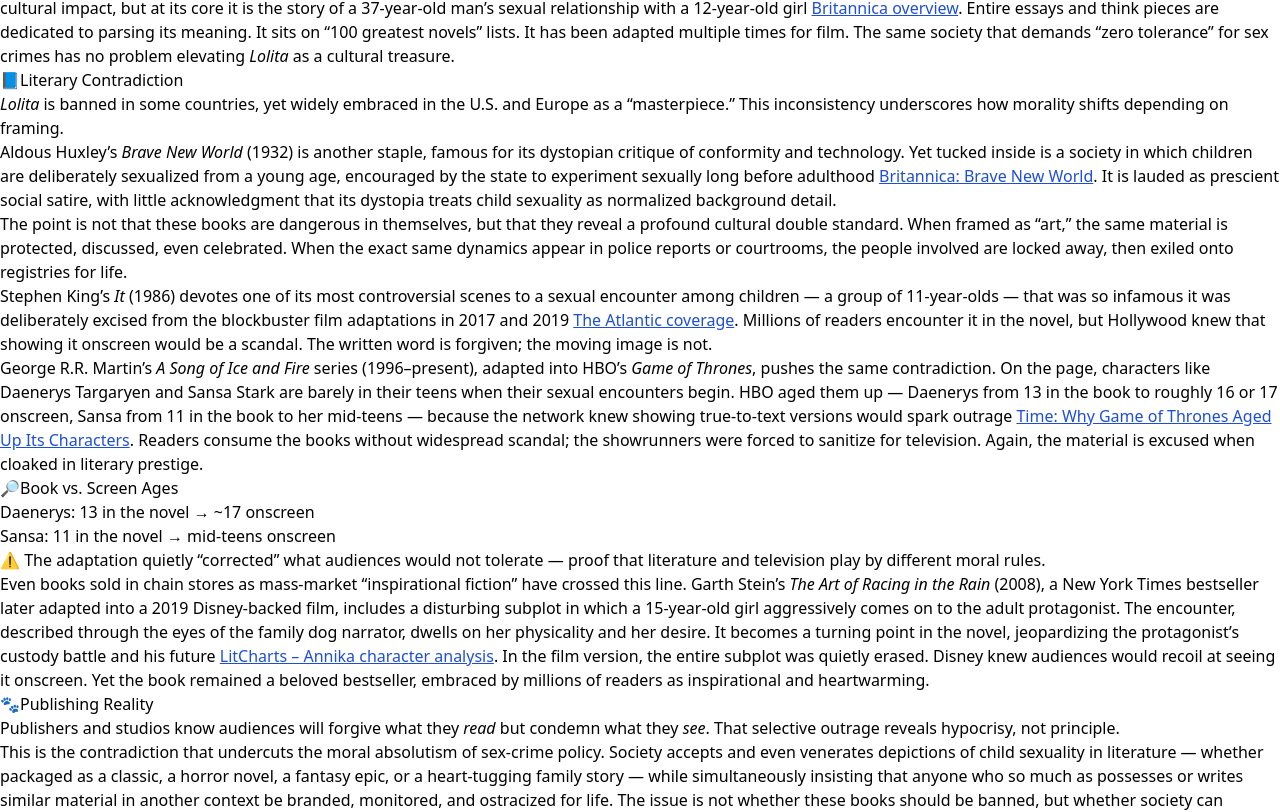
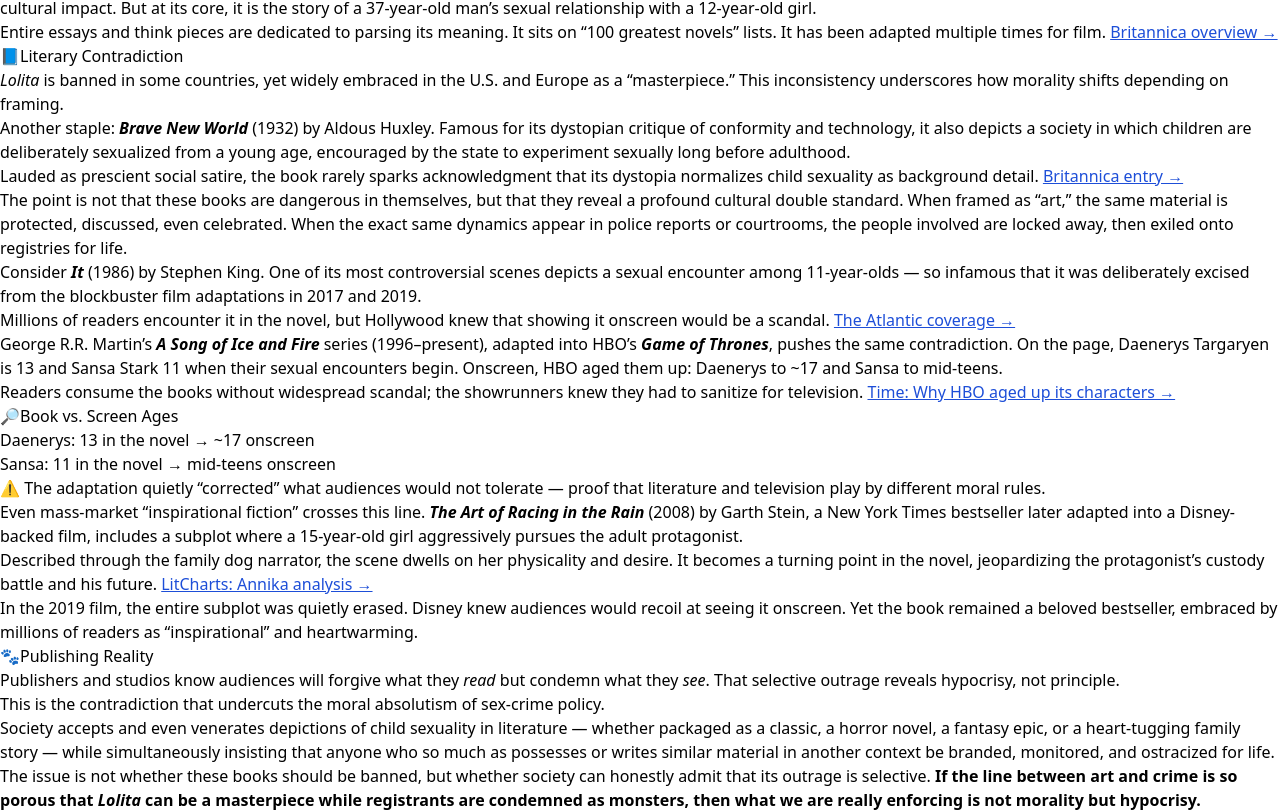
Before and after one commit to projectsolarrecon/Solar, a React (Vite) app: page /blog/classics-and-cancel-culture in a window 1280 px wide. Shown: the part 3390-4202 px from the top of the page. Built offline with nearby package versions, Linux system fonts and the light colour scheme.

Commit message:
Update BlogPopCultureSexCrime.tsx

```diff
--- a/src/pages/blog/BlogPopCultureSexCrime.tsx
+++ b/src/pages/blog/BlogPopCultureSexCrime.tsx
@@ -23,13 +23,17 @@ export default function BlogPopCultureSexCrime(): JSX.Element {
     >
       <article className="prose prose-slate max-w-none">
         <BandHeader title="📚 Literature: When “Art” Excuses the Inexcusable" icon="📖" />
+
         <p>
-          If society truly believed that depictions of sexual exploitation were intolerable, our
-          bookshelves and cultural touchstones would look very different. Yet the literary canon has
-          long embraced works that normalize, glamorize, or at the very least linger upon sexual
-          encounters between children and adults. These same depictions, if acted upon in real life,
-          would be criminal offenses resulting in prison and a lifetime on the registry. The hypocrisy
-          is staggering.
+          If society truly believed that depictions of sexual exploitation were intolerable,
+          our bookshelves and cultural touchstones would look very different. Yet the literary
+          canon has long embraced works that normalize, glamorize, or at the very least linger
+          upon sexual encounters between children and adults.
+        </p>
+
+        <p>
+          These same depictions, if acted upon in real life, would be criminal offenses resulting
+          in prison and a lifetime on the registry. <strong>The hypocrisy is staggering.</strong>
         </p>
 
         <PullQuote>
@@ -38,46 +42,50 @@ export default function BlogPopCultureSexCrime(): JSX.Element {
         </PullQuote>
 
         <p>
-          Take Vladimir Nabokov’s <i>Lolita</i> (1955), routinely hailed as one of the greatest novels
-          of the 20th century. Critics praise it for its prose style, its unreliable narration, and its
-          cultural impact, but at its core it is the story of a 37-year-old man’s sexual relationship
-          with a 12-year-old girl{" "}
+          Take <strong><i>Lolita</i></strong> (1955) by Vladimir Nabokov, routinely hailed as one
+          of the greatest novels of the 20th century. Critics praise it for its prose style, its
+          unreliable narration, and its cultural impact. But at its core, it is the story of a
+          37-year-old man’s sexual relationship with a 12-year-old girl.
+        </p>
+
+        <p>
+          Entire essays and think pieces are dedicated to parsing its meaning. It sits on “100
+          greatest novels” lists. It has been adapted multiple times for film.{" "}
           <a
             className={linkCls}
             href="https://www.britannica.com/topic/Lolita-novel-by-Nabokov"
             target="_blank"
             rel="noopener"
           >
-            Britannica overview
+            Britannica overview →
           </a>
-          . Entire essays and think pieces are dedicated to parsing its meaning. It sits on “100
-          greatest novels” lists. It has been adapted multiple times for film. The same society that
-          demands “zero tolerance” for sex crimes has no problem elevating <i>Lolita</i> as a cultural
-          treasure.
         </p>
 
         <Callout variant="info" title="Literary Contradiction" icon="📘">
           <p>
-            <i>Lolita</i> is banned in some countries, yet widely embraced in the U.S. and Europe as a
-            “masterpiece.” This inconsistency underscores how morality shifts depending on framing.
+            <i>Lolita</i> is banned in some countries, yet widely embraced in the U.S. and Europe as
+            a “masterpiece.” This inconsistency underscores how morality shifts depending on framing.
           </p>
         </Callout>
 
         <p>
-          Aldous Huxley’s <i>Brave New World</i> (1932) is another staple, famous for its dystopian
-          critique of conformity and technology. Yet tucked inside is a society in which children are
-          deliberately sexualized from a young age, encouraged by the state to experiment sexually long
-          before adulthood{" "}
+          Another staple: <strong><i>Brave New World</i></strong> (1932) by Aldous Huxley. Famous
+          for its dystopian critique of conformity and technology, it also depicts a society in
+          which children are deliberately sexualized from a young age, encouraged by the state to
+          experiment sexually long before adulthood.
+        </p>
+
+        <p>
+          Lauded as prescient social satire, the book rarely sparks acknowledgment that its dystopia
+          normalizes child sexuality as background detail.{" "}
           <a
             className={linkCls}
             href="https://www.britannica.com/topic/Brave-New-World"
             target="_blank"
             rel="noopener"
           >
-            Britannica: Brave New World
+            Britannica entry →
           </a>
-          . It is lauded as prescient social satire, with little acknowledgment that its dystopia
-          treats child sexuality as normalized background detail.
         </p>
 
         <p>
@@ -88,38 +96,42 @@ export default function BlogPopCultureSexCrime(): JSX.Element {
         </p>
 
         <p>
-          Stephen King’s <i>It</i> (1986) devotes one of its most controversial scenes to a sexual
-          encounter among children — a group of 11-year-olds — that was so infamous it was deliberately
-          excised from the blockbuster film adaptations in 2017 and 2019{" "}
+          Consider <strong><i>It</i></strong> (1986) by Stephen King. One of its most controversial
+          scenes depicts a sexual encounter among 11-year-olds — so infamous that it was
+          deliberately excised from the blockbuster film adaptations in 2017 and 2019.
+        </p>
+
+        <p>
+          Millions of readers encounter it in the novel, but Hollywood knew that showing it onscreen
+          would be a scandal.{" "}
           <a
             className={linkCls}
             href="https://www.theatlantic.com/entertainment/archive/2017/09/stephen-kings-most-controversial-scene/539529/"
             target="_blank"
             rel="noopener"
           >
-            The Atlantic coverage
+            The Atlantic coverage →
           </a>
-          . Millions of readers encounter it in the novel, but Hollywood knew that showing it onscreen
-          would be a scandal. The written word is forgiven; the moving image is not.
         </p>
 
         <p>
-          George R.R. Martin’s <i>A Song of Ice and Fire</i> series (1996–present), adapted into HBO’s{" "}
-          <i>Game of Thrones</i>, pushes the same contradiction. On the page, characters like Daenerys
-          Targaryen and Sansa Stark are barely in their teens when their sexual encounters begin. HBO
-          aged them up — Daenerys from 13 in the book to roughly 16 or 17 onscreen, Sansa from 11 in
-          the book to her mid-teens — because the network knew showing true-to-text versions would
-          spark outrage{" "}
+          George R.R. Martin’s <strong><i>A Song of Ice and Fire</i></strong> series
+          (1996–present), adapted into HBO’s <strong><i>Game of Thrones</i></strong>, pushes the
+          same contradiction. On the page, Daenerys Targaryen is 13 and Sansa Stark 11 when their
+          sexual encounters begin. Onscreen, HBO aged them up: Daenerys to ~17 and Sansa to mid-teens.
+        </p>
+
+        <p>
+          Readers consume the books without widespread scandal; the showrunners knew they had to
+          sanitize for television.{" "}
           <a
             className={linkCls}
             href="https://time.com/5627052/game-of-thrones-book-vs-show-characters/"
             target="_blank"
             rel="noopener"
           >
-            Time: Why Game of Thrones Aged Up Its Characters
+            Time: Why HBO aged up its characters →
           </a>
-          . Readers consume the books without widespread scandal; the showrunners were forced to
-          sanitize for television. Again, the material is excused when cloaked in literary prestige.
         </p>
 
         <Callout variant="research" title="Book vs. Screen Ages" icon="🔎">
@@ -134,47 +146,62 @@ export default function BlogPopCultureSexCrime(): JSX.Element {
         </Callout>
 
         <p>
-          Even books sold in chain stores as mass-market “inspirational fiction” have crossed this
-          line. Garth Stein’s <i>The Art of Racing in the Rain</i> (2008), a New York Times bestseller
-          later adapted into a 2019 Disney-backed film, includes a disturbing subplot in which a
-          15-year-old girl aggressively comes on to the adult protagonist. The encounter, described
-          through the eyes of the family dog narrator, dwells on her physicality and her desire. It
-          becomes a turning point in the novel, jeopardizing the protagonist’s custody battle and his
-          future{" "}
+          Even mass-market “inspirational fiction” crosses this line. <strong><i>The Art of Racing
+          in the Rain</i></strong> (2008) by Garth Stein, a New York Times bestseller later adapted
+          into a Disney-backed film, includes a subplot where a 15-year-old girl aggressively
+          pursues the adult protagonist.
+        </p>
+
+        <p>
+          Described through the family dog narrator, the scene dwells on her physicality and desire.
+          It becomes a turning point in the novel, jeopardizing the protagonist’s custody battle and
+          his future.{" "}
           <a
             className={linkCls}
             href="https://www.litcharts.com/lit/the-art-of-racing-in-the-rain/characters/annika"
             target="_blank"
             rel="noopener"
           >
-            LitCharts – Annika character analysis
+            LitCharts: Annika analysis →
           </a>
-          . In the film version, the entire subplot was quietly erased. Disney knew audiences would
+        </p>
+
+        <p>
+          In the 2019 film, the entire subplot was quietly erased. Disney knew audiences would
           recoil at seeing it onscreen. Yet the book remained a beloved bestseller, embraced by
-          millions of readers as inspirational and heartwarming.
+          millions of readers as “inspirational” and heartwarming.
         </p>
 
         <Callout variant="success" title="Publishing Reality" icon="🐾">
           <p>
-            Publishers and studios know audiences will forgive what they <i>read</i> but condemn what
-            they <i>see</i>. That selective outrage reveals hypocrisy, not principle.
+            Publishers and studios know audiences will forgive what they <i>read</i> but condemn
+            what they <i>see</i>. That selective outrage reveals hypocrisy, not principle.
           </p>
         </Callout>
 
         <p>
-          This is the contradiction that undercuts the moral absolutism of sex-crime policy. Society
-          accepts and even venerates depictions of child sexuality in literature — whether packaged as
-          a classic, a horror novel, a fantasy epic, or a heart-tugging family story — while
-          simultaneously insisting that anyone who so much as possesses or writes similar material in
-          another context be branded, monitored, and ostracized for life. The issue is not whether
-          these books should be banned, but whether society can honestly admit that its outrage is
-          selective. If the line between art and crime is so porous that <i>Lolita</i> can be a
-          masterpiece while registrants are condemned as monsters, then what we are really enforcing is
-          not morality but hypocrisy.
+          This is the contradiction that undercuts the moral absolutism of sex-crime policy.
+        </p>
+
+        <p>
+          Society accepts and even venerates depictions of child sexuality in literature — whether
+          packaged as a classic, a horror novel, a fantasy epic, or a heart-tugging family story —
+          while simultaneously insisting that anyone who so much as possesses or writes similar
+          material in another context be branded, monitored, and ostracized for life.
+        </p>
+
+        <p>
+          The issue is not whether these books should be banned, but whether society can honestly
+          admit that its outrage is selective.{" "}
+          <strong>
+            If the line between art and crime is so porous that <i>Lolita</i> can be a masterpiece
+            while registrants are condemned as monsters, then what we are really enforcing is not
+            morality but hypocrisy.
+          </strong>
         </p>
 
         <Divider label="Deep Dive" />
       </article>
     </BlogLayout>
   );
-      }
+}
```
